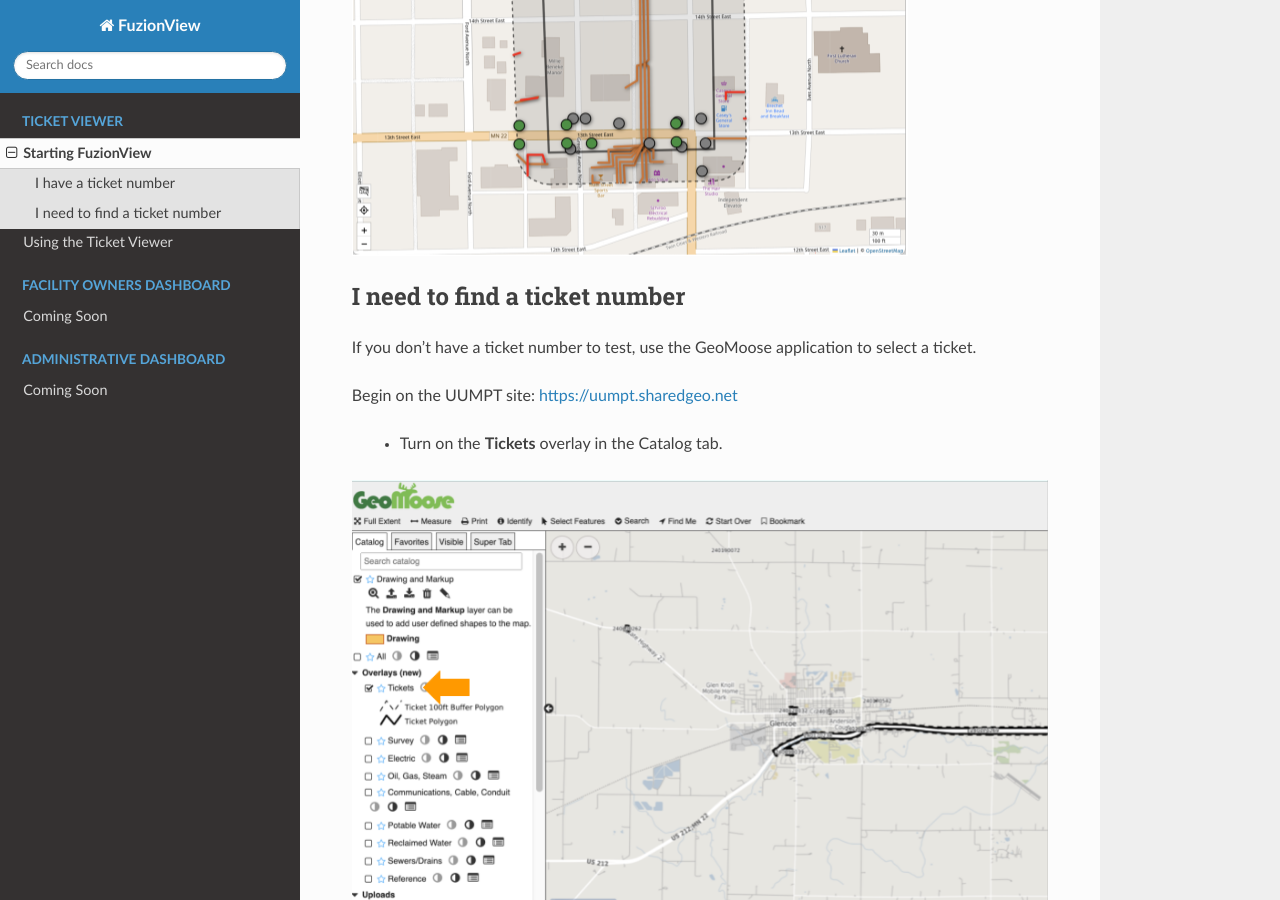
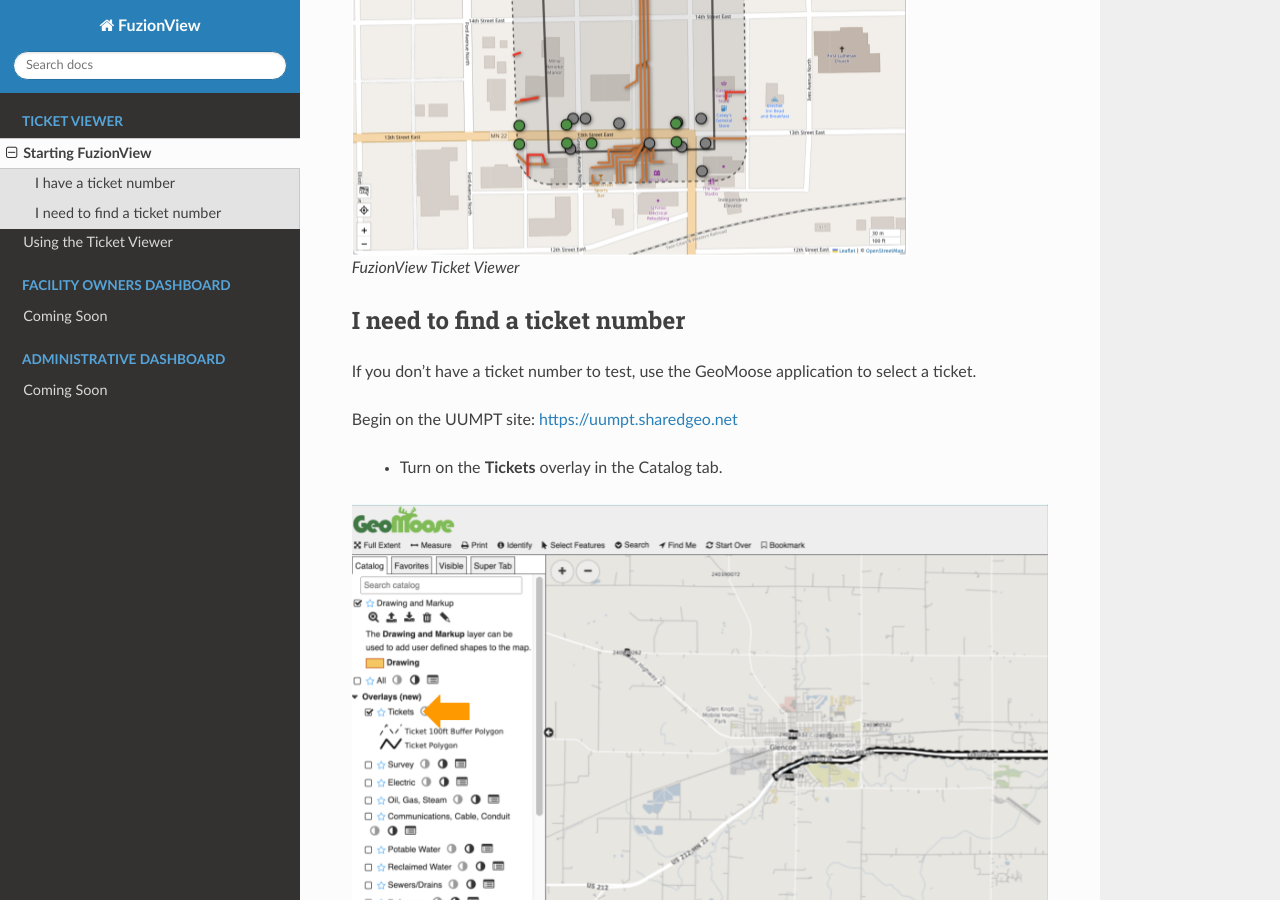
Before and after one commit to FuzionView/FV-Docs, a Sphinx documentation site: the page built from source/openfv.rst, in a window 1280 px wide and 900 px high, scrolled down 647 px. Built offline with Sphinx 7.4.7 and the Read the Docs theme 2.0.0, drawn with Linux system fonts in a browser that asks for light colours.

Commit message:
Sphinx YAML File

```diff
--- a/source/openfv.rst
+++ b/source/openfv.rst
@@ -17,7 +17,7 @@
    :alt: The FuzionView Ticket Viewer landing page
    :class: with-border
 
-..  *FuzionView Ticket Viewer*
+   *FuzionView Ticket Viewer*
 
 I need to find a ticket number
 -------------------------------
```
Also changed, not shown: 1 other file.
